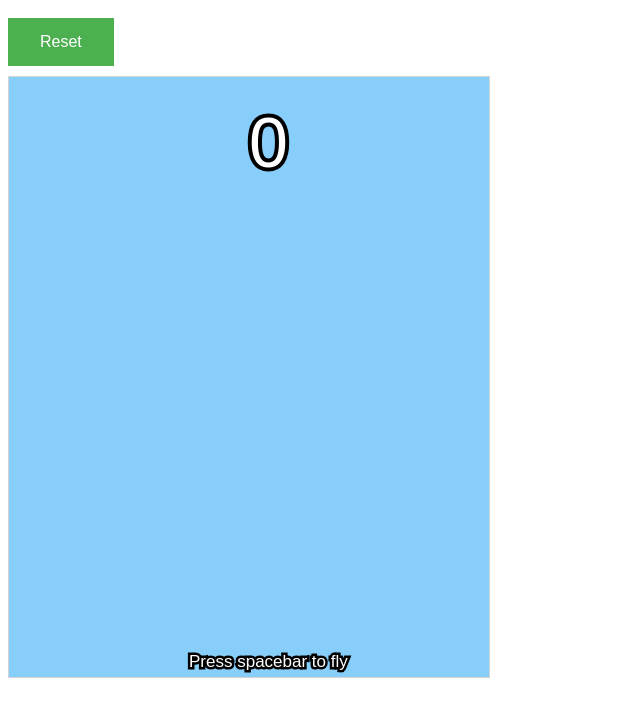
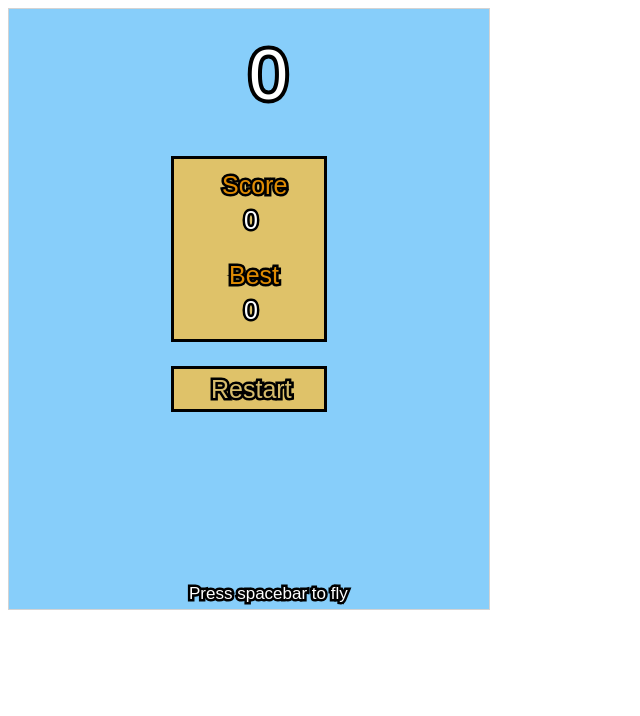
Before and after one commit to Bargotta/Flappy-Bird, a plain HTML site: page index.html in a window 1280 px wide. Shown: the whole page, without its empty margins (0-640 px from the left). Drawn offline with Linux system fonts and the light colour scheme.

Commit message:
Add restart menu

```diff
--- a/index.html
+++ b/index.html
@@ -7,9 +7,6 @@
     </head>
 
     <body>
-        <button id="reset" onclick="reset()">Reset</button>
-        <br>
-
         <canvas id="canvas" width="480" height="600"></canvas>
 
         <script src="js/game.js"></script>
--- a/js/game.js
+++ b/js/game.js
@@ -17,11 +17,18 @@ var floorHeight = 60;
 var obstacleSpawn = 750; // Location where obstacles are created
 var obstacleSpacing = 350; // horizontal spacing between obstacle pairs
 var maxOpeningGap = 200; // max distance between an obstacle pair
-var birdSize = { width: 51, height: 36 };
 var gravity = 9.81;
 var jumpAcceleration = -24;
 var decay = 0.75;
 
+var birdSize = { width: 51, height: 36 };
+var scoreboard = { x: -150, y: -300, width: 150, height: 180 };
+var restart = {
+    x: scoreboard.x,
+    y: scoreboard.y + (2 * scoreboard.height) + 60,
+    width: scoreboard.width,
+    height: 40
+};
 var SPACE_BAR_KEY_CODE = 32;
 
 window.onload = function() {
@@ -35,13 +42,7 @@ window.onload = function() {
 
 function setup() {
     bird = new Bird((canvas.width - birdSize.width) / 2, (canvas.height - birdSize.height) / 2);
-
-    document.body.onkeydown = function(e){
-        if (e.keyCode == SPACE_BAR_KEY_CODE) {
-            bird.acc = jumpAcceleration;
-            if (bird.vel > 0) bird.vel = 0;
-        }
-    }
+    addEventListeners();
 }
 
 function game() {
@@ -75,7 +76,7 @@ function game() {
         clearInterval(interval);
         bestScore = Math.max(bestScore, score);
 
-        // showRestartMenu();
+        showRestartMenu();
     }
 
     // update
@@ -91,6 +92,27 @@ function game() {
 /**************************************************
  * Helper Functions
  **************************************************/
+function addEventListeners() {
+    document.body.onkeydown = function(e){
+        if (e.keyCode == SPACE_BAR_KEY_CODE) {
+            bird.acc = jumpAcceleration;
+            if (bird.vel > 0) bird.vel = 0;
+        }
+    }
+
+    // restart game once restart is clicked
+    var x = (canvas.width + restart.x) / 2;
+    var y = (canvas.height + restart.y) / 2;
+    var rect = { x: x, y: y, width: restart.width, height: restart.height };
+    canvas.addEventListener('click', function(evt) {
+        var mousePos = getMousePos(evt);
+
+        if (isInside(mousePos, rect)) {
+            reset();
+        }
+    }, false);
+}
+
 function clearScreen() {
     ctx.fillStyle="#87cefa";
     ctx.fillRect(0, 0, canvas.width, canvas.height);
@@ -102,22 +124,48 @@ function clearScreen() {
 
     var x = (canvas.width - 120) / 2;
     var y = canvas.height - 10;
-    drawText("Press spacebar to fly", x, y, 17, 5)
+    drawText("Press spacebar to fly", "white", x, y, 17, 5)
 }
 
-function drawText(text, x, y, fontSize, lineWidth) {
+function showRestartMenu() {
+    // show scoreboard
+    var x = (canvas.width + scoreboard.x) / 2;
+    var y = (canvas.height + scoreboard.y) / 2;
+    drawBorder(x, y, scoreboard.width, scoreboard.height, 3);
+    ctx.fillStyle = '#dfc269';
+    ctx.fillRect(x, y, scoreboard.width, scoreboard.height);
+
+    // add scores to scoreboard
+    drawText("Score", "#df8b03", x + (scoreboard.width / 2) - 27, y + 35, 25, 5);
+    drawText(score, "white", x + (scoreboard.width / 2) - 5, y + 70, 25, 5);
+    drawText("Best", "#df8b03", x + (scoreboard.width / 2) - 20, y + 125, 25, 5);
+    drawText(bestScore, "white", x + (scoreboard.width / 2) - 5, y + 160, 25, 5);
+
+    // show restart button
+    var x = (canvas.width + restart.x) / 2;
+    var y = (canvas.height + restart.y) / 2;
+    drawBorder(x, y, restart.width, restart.height, 3);
+    ctx.fillStyle = '#dfc269';
+    ctx.fillRect(x, y, restart.width, restart.height);
+    drawText("Restart", "#d5bb6b", x + 37, y + 29, 25, 5);
+}
+
+function drawText(text, color, x, y, fontSize, lineWidth) {
     ctx.font = fontSize + 'px Sans-serif';
     ctx.strokeStyle = 'black';
     ctx.lineWidth = lineWidth;
     ctx.strokeText(text, x, y);
-    ctx.fillStyle = 'white';
+    ctx.fillStyle = color;
     ctx.fillText(text, x, y);
+}
+
+function drawBorder(xPos, yPos, width, height, thickness = 1) {
+  ctx.fillStyle = '#000';
+  ctx.fillRect(xPos - (thickness), yPos - (thickness), width + (thickness * 2), height + (thickness * 2));
 }
 
 function reset() {
     clearInterval(interval);
-    document.getElementById('reset').blur();
-
     frame = 0;
     score = 0;
     obstacles = [];
@@ -135,7 +183,7 @@ function updateScore() {
         }
     }
 
-    drawText(score, canvas.width / 2, 90, 70, 8);
+    drawText(score, "white", canvas.width / 2, 90, 70, 8);
 }
 
 function completed(obstacle) {
@@ -173,9 +221,20 @@ function collisionWith(obstacle) {
     return collision;
 }
 
-// function showRestartMenu() {
-//     fillRect()
-// }
+function getMousePos(event) {
+    var rect = canvas.getBoundingClientRect();
+    return {
+        x: event.clientX - rect.left,
+        y: event.clientY - rect.top
+    };
+}
+
+function isInside(pos, rect){
+    return pos.x > rect.x
+        && pos.x < rect.x + rect.width
+        && pos.y < rect.y + rect.height
+        && pos.y > rect.y;
+}
 
 /**************************************************
  * Components
```
